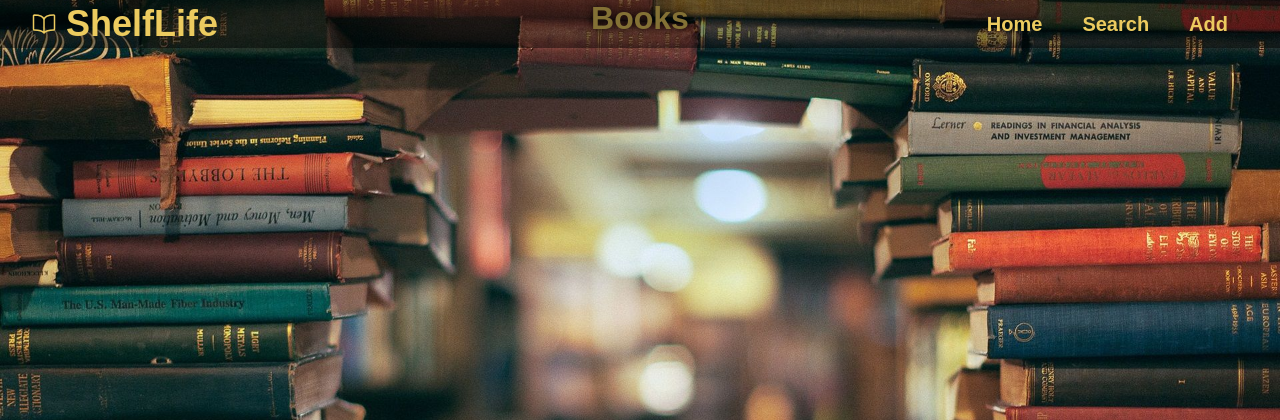
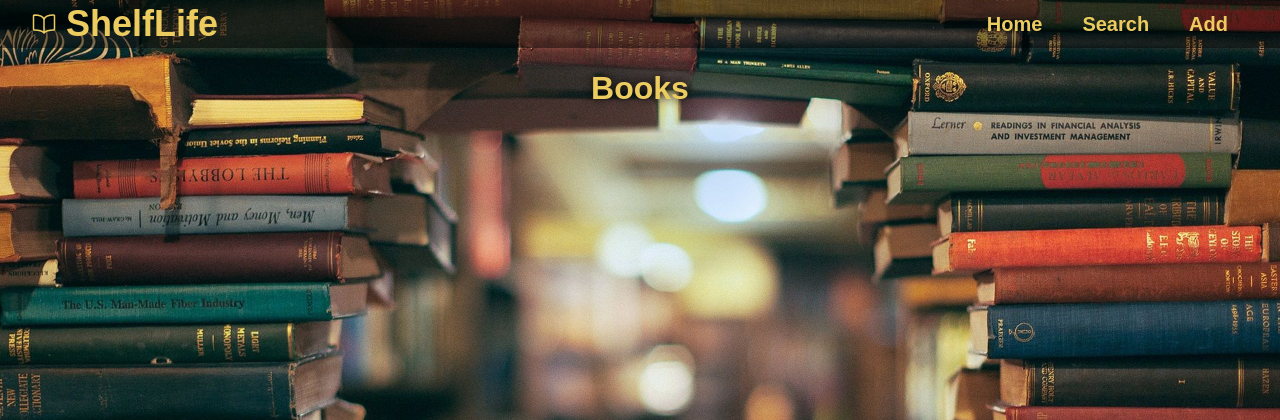
Before and after one commit to Younes-ch/library-management-system, a Django app: page / in a window 1280 px wide. Shown: the top 420 px of the page. Run offline with Django 3.2, Linux system fonts and the light colour scheme; data that the repository does not hold is empty.

Commit message:
Polishing some pages

```diff
--- a/library_api/base/templates/base/home.html
+++ b/library_api/base/templates/base/home.html
@@ -2,7 +2,7 @@
 {% load static %}
 {% block content %}
 <div class="search-results-wrapper">
-    <h2>Books</h2>
+    <h2 id="books-heading">Books</h2>
     <br>
     <div id="search-results">
         {% for book in books %}
--- a/library_api/library_api/settings.py
+++ b/library_api/library_api/settings.py
@@ -123,10 +123,10 @@ USE_TZ = True
 # https://docs.djangoproject.com/en/3.2/howto/static-files/
 
 STATIC_URL = '/static/'
-MEDIA_URL = '/images/'
 STATICFILES_DIRS = [
     BASE_DIR / "static",
 ]
+MEDIA_URL = '/images/'
 
 # Default primary key field type
 # https://docs.djangoproject.com/en/3.2/ref/settings/#default-auto-field
--- a/library_api/static/styles/base.css
+++ b/library_api/static/styles/base.css
@@ -34,10 +34,10 @@ section {
 }
 
 #form-wrapper {
-    padding-top: 100px;
+    margin-top: 200px;
     position: relative;
     width: 40%;
-    height: 120vh;
+    height: 110vh;
     background: transparent;
     border: 2px solid rgba(255, 255, 255, 0.5);
     border-radius: 10px;
@@ -53,6 +53,14 @@ h2 {
     color: #eccb5f;
     text-align: center;
     text-shadow: 0 0 10px #000000;
+}
+
+#books-heading {
+    font-size: 2em;
+    color: #eccb5f;
+    text-align: center;
+    text-shadow: 0 0 10px #000000;
+    margin-top: 70px;
 }
 
 h3 {
@@ -155,7 +163,7 @@ select option {
 
 #search-results {
     display: grid;
-    grid-template-columns: repeat(auto-fill, minmax(150px, 1fr));
+    grid-template-columns: repeat(3, 1fr);
     gap: .25rem;
     margin-top: 1rem;
 }
@@ -166,11 +174,8 @@ select option {
     border-radius: 10px;
     background-color: #00000071;
     padding: .5rem;
-    padding-right: 2rem;
     color: azure;
-    overflow: hidden;
-    white-space: nowrap;
-    text-overflow: ellipsis;
+    box-sizing: border-box;
 }
 
 .card > .book-title {
```
